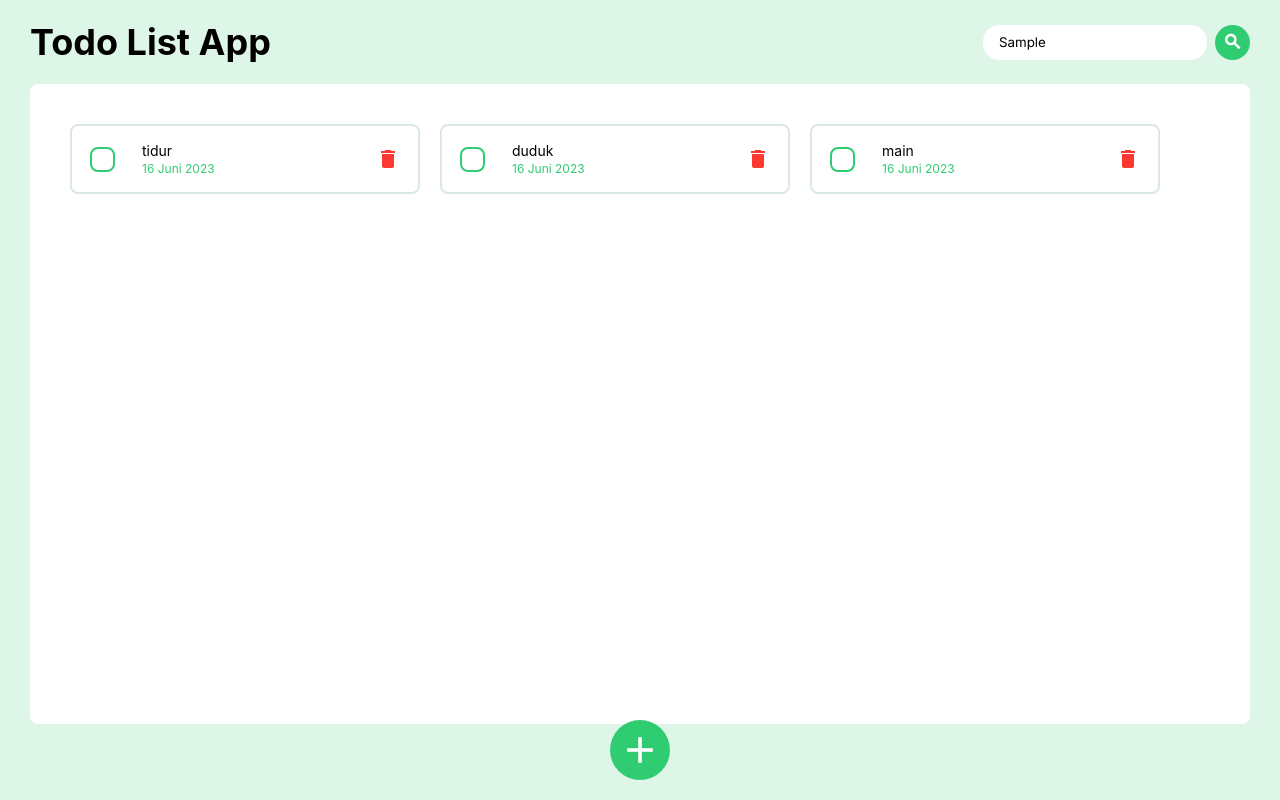
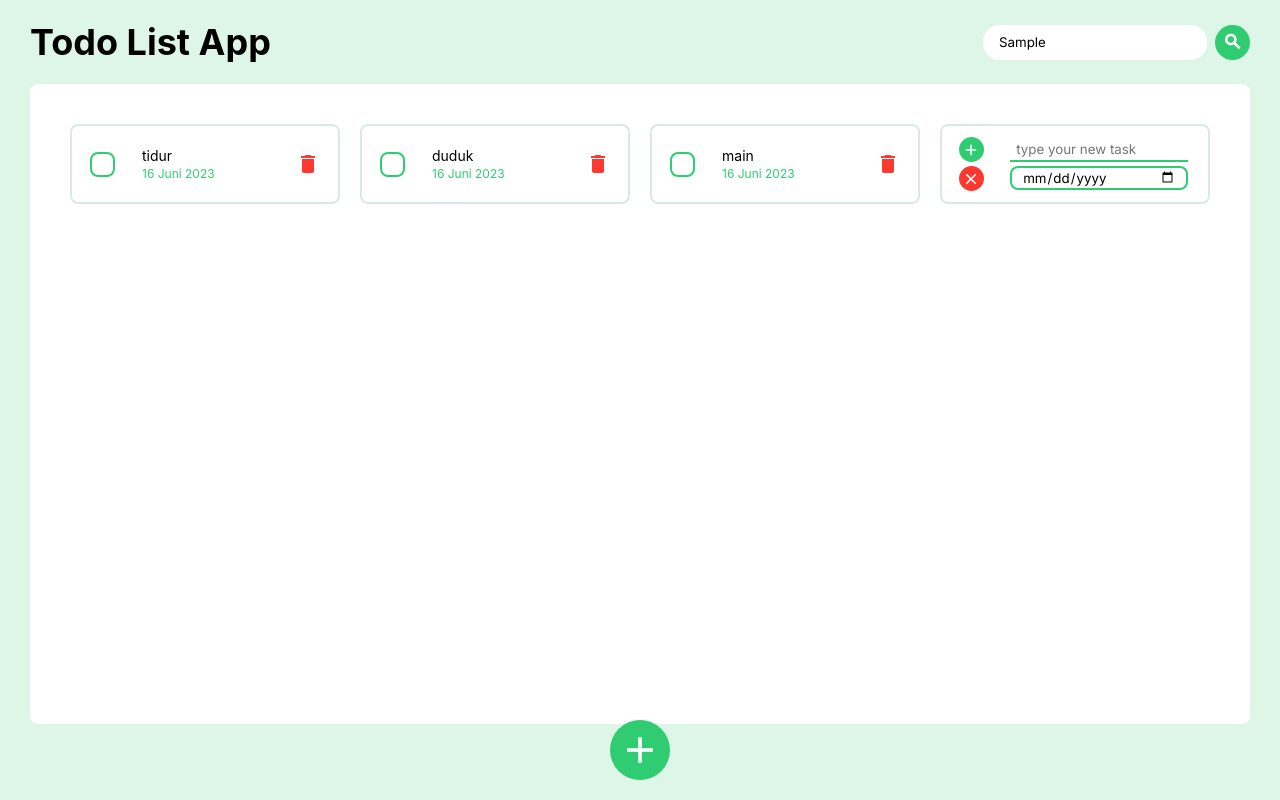
Before and after one commit to rasyidrmhd/technical-test-docheck, a React (Create React App) app in the folder frontend/third/: page / in a window 1280 px wide. Both pictures are taken after typing "Sample" into the empty fields and a click on the button "add". Built offline with nearby package versions, Linux system fonts and the light colour scheme.

Commit message:
tidying up and add all functionality

```diff
--- a/frontend/third/src/App.css
+++ b/frontend/third/src/App.css
@@ -18,15 +18,37 @@
 
 .white-box {
   background-color: white;
-  flex-direction: row;
   width: 100%;
   height: 80vh;
   border-radius: 8px;
+  padding: 40px 40px 20px;
+  overflow-y: auto;
+}
+
+.empty-task {
   display: flex;
-  padding: 40px 40px 20px;
+  height: 100%;
+  justify-content: center;
+  align-items: center;
+  font-size: 18px;
+}
+
+.card-group {
+  display: grid;
+  grid-template-columns: repeat(4, 1fr);
   gap: 20px;
-  flex-wrap: wrap;
-  overflow-y: auto;
+}
+
+.card {
+  min-width: 250px;
+  min-height: 80px;
+  gap: 10px;
+  background-color: white;
+  border-radius: 8px;
+  display: flex;
+  border: 2px solid #dae8e6;
+  font-size: 14px;
+  align-items: center;
 }
 
 .title {
@@ -48,28 +70,65 @@
   cursor: pointer;
 }
 
-.card {
-  width: 350px;
-  height: 70px;
-  gap: 10px;
-  background-color: white;
-  border-radius: 8px;
+.button-add-sm {
+  width: 25px;
+  height: 25px;
+  border: 0;
+  border-radius: 100%;
   display: flex;
-  border: 2px solid #dae8e6;
-  font-size: 14px;
-  word-wrap: break-word;
+  justify-content: center;
   align-items: center;
-  align-content: stretch;
+  bottom: 20px;
+  cursor: pointer;
 }
 
-input {
+.green {
+  background-color: #2fcc71;
+}
+
+.red {
+  background-color: #fb3931;
+}
+
+.input-search {
   border: 1px solid white;
   padding: 15px 15px;
   font-family: "inter";
+  height: 35px;
+  border-radius: 16px;
 }
 
-input:focus {
+.input-search:focus {
   outline: 2px solid #2fcc71;
+  font-family: "inter";
+}
+
+.input-task {
+  border: 0;
+  border-bottom: 2px solid #2fcc71;
+  padding: 6px;
+  font-family: "inter";
+  height: 24px;
+  width: 90%;
+  margin-bottom: 4px;
+}
+
+.input-task:focus {
+  outline: 0;
+  font-family: "inter";
+}
+
+.input-calendar {
+  height: 24px;
+  width: 90%;
+  padding: 10px;
+  border-radius: 8px;
+  border: 2px solid #2fcc71;
+  font-family: "inter";
+}
+
+.input-calendar:focus {
+  outline: 0;
   font-family: "inter";
 }
 
@@ -77,11 +136,6 @@ input:focus {
   display: flex;
   align-items: center;
   gap: 8px;
-}
-
-.input-search {
-  height: 35px;
-  border-radius: 16px;
 }
 
 .button-search {
@@ -108,7 +162,7 @@ input:focus {
   cursor: pointer;
 }
 
-.task-side-box {
+.card-side-box {
   height: 70px;
   width: 60px;
   display: flex;
@@ -116,8 +170,20 @@ input:focus {
   align-items: center;
 }
 
-.task-body {
+.card-side-box-column {
+  height: 70px;
+  width: 60px;
+  display: flex;
+  justify-content: center;
+  align-items: center;
+  flex-direction: column;
+  gap: 4px;
+}
+
+.card-body {
   flex-grow: 1;
+  padding: 10px 0;
+  word-wrap: break-word;
 }
 
 .checked-box {
--- a/frontend/third/src/App.tsx
+++ b/frontend/third/src/App.tsx
@@ -1,59 +1,46 @@
 import React from "react";
-import { useAppSelector, useAppDispatch } from "./store";
-import { addTask, checkTask, deleteTask } from "./store/features/taskSlice";
+import { useAppSelector } from "./store";
 import "./App.css";
-import { Icon } from "./components/Icon";
 import AddButton from "./components/AddButton";
 import { Header } from "./components/Header";
 import { TaskCard } from "./components/TaskCard";
+import { AddTaskCard } from "./components/AddTaskCard";
 
 function App() {
   const tasks = useAppSelector((state) => state.task.tasks);
-  const dispatch = useAppDispatch();
-  const [inputTaskName, setInputTaskName] = React.useState<string>("");
+  const [showForm, setShowForm] = React.useState<boolean>(false);
+  const [inputSearch, setInputSearch] = React.useState<string>("");
 
-  React.useEffect(() => {
-    console.log(tasks, ">>>>task");
-  }, [tasks]);
+  const filteredTasks = React.useMemo(() => {
+    if (!inputSearch) {
+      return tasks;
+    }
+    return tasks.filter((task) => task.name.toLowerCase().includes(inputSearch.toLowerCase().trim()));
+  }, [inputSearch, tasks]);
 
-  const onSubmit = React.useCallback(
-    (e: React.FormEvent<HTMLFormElement>) => {
-      e.preventDefault();
-      dispatch(addTask({ name: inputTaskName, dueDate: "16 Juni 2023" }));
-      setInputTaskName("");
-    },
-    [inputTaskName]
-  );
+  const onSubmitSearch = React.useCallback((e: React.FormEvent<HTMLFormElement>) => {
+    e.preventDefault();
+    setInputSearch(e.currentTarget.search.value);
+  }, []);
 
   return (
     <div className="app">
-      <Header />
-      <AddButton />
+      <Header onSubmit={onSubmitSearch} />
       <div className="white-box">
-        {tasks.map((task) => (
-          <TaskCard key={task.id} id={task.id} name={task.name} checked={task.checked} dueDate={task.dueDate}></TaskCard>
-        ))}
+        {tasks.length > 0 || showForm ? (
+          <div className="card-group">
+            {filteredTasks.map((task) => (
+              <TaskCard key={task.id} id={task.id} name={task.name} checked={task.checked} dueDate={task.dueDate}></TaskCard>
+            ))}
+            {showForm && <AddTaskCard showForm={setShowForm} />}
+          </div>
+        ) : (
+          <div className="empty-task">
+            <text>You don't have any task yet. Click button below to add new task.</text>
+          </div>
+        )}
       </div>
-      {/* <form onSubmit={onSubmit}>
-        <input type="text" value={inputTaskName} onChange={(e) => setInputTaskName(e.target.value)} />
-        <button type="submit">add</button>
-      </form>
-      <ul>
-        {tasks.map((task) => (
-          <li
-            key={task.id}
-            onClick={() => {
-              dispatch(checkTask({ id: task.id }));
-            }}
-            onDoubleClick={() => {
-              dispatch(deleteTask({ id: task.id }));
-            }}
-            style={{ margin: 10 }}
-          >
-            {task.name}
-          </li>
-        ))}
-      </ul> */}
+      <AddButton onClick={() => setShowForm(true)} />
     </div>
   );
 }
--- a/frontend/third/src/components/AddButton.tsx
+++ b/frontend/third/src/components/AddButton.tsx
@@ -1,9 +1,9 @@
 import React from "react";
 import { Icon } from "./Icon";
 
-const AddButton: React.FC = () => {
+const AddButton: React.FC<{ onClick: () => void }> = ({ onClick }) => {
   return (
-    <button className="button-add">
+    <button className="button-add" onClick={onClick}>
       <Icon icon="add" color="white" size="44px" />
     </button>
   );
--- /dev/null
+++ b/frontend/third/src/components/AddTaskCard.tsx
@@ -0,0 +1,43 @@
+import React from "react";
+import { Icon } from "./Icon";
+import { Task, checkTask, deleteTask, addTask } from "../store/features/taskSlice";
+import { useAppDispatch } from "../store";
+
+export const AddTaskCard: React.FC<{ showForm: React.Dispatch<React.SetStateAction<boolean>> }> = ({ showForm }) => {
+  const dispatch = useAppDispatch();
+  const onSubmitSearch = React.useCallback((e: React.FormEvent<HTMLFormElement>) => {
+    e.preventDefault();
+    const task = e.currentTarget.task.value;
+    const date = e.currentTarget.date.value;
+    if (!task || !date) {
+      return;
+    }
+    dispatch(addTask({ name: task, dueDate: new Date(date) }));
+    showForm(false);
+  }, []);
+  return (
+    <form onSubmit={onSubmitSearch}>
+      <div className="card">
+        <div className="card-side-box-column">
+          <button type="submit" className="button-add-sm green">
+            <Icon icon="add" color="white" size="18px" />
+          </button>
+          <button
+            type="button"
+            className="button-add-sm red"
+            onClick={() => {
+              showForm(false);
+            }}
+          >
+            <Icon icon="close" color="white" size="18px" />
+          </button>
+        </div>
+        <div className="card-body">
+          <input type="text" name="task" className="input-task" placeholder="type your new task" />
+          <br />
+          <input type="date" name="date" className="input-calendar" />
+        </div>
+      </div>
+    </form>
+  );
+};
--- a/frontend/third/src/components/Header.tsx
+++ b/frontend/third/src/components/Header.tsx
@@ -1,12 +1,12 @@
 import React from "react";
 import { Icon } from "./Icon";
 
-export const Header: React.FC = () => {
+export const Header: React.FC<{ onSubmit: (e: React.FormEvent<HTMLFormElement>) => void }> = ({ onSubmit }) => {
   return (
     <div className="header-box">
       <text className="title">Todo List App</text>
-      <form className="search-box" onSubmit={(e) => e.preventDefault()}>
-        <input type="text" placeholder="Search task" className="input-search" />
+      <form className="search-box" onSubmit={onSubmit}>
+        <input type="text" name="search" placeholder="Search task" className="input-search" />
         <button type="submit" className="button-search">
           <Icon icon="search" color="white" size="20px" weight="600" />
         </button>
--- a/frontend/third/src/components/TaskCard.tsx
+++ b/frontend/third/src/components/TaskCard.tsx
@@ -7,17 +7,17 @@ export const TaskCard: React.FC<Task> = ({ id, name, dueDate, checked }) => {
   const dispatch = useAppDispatch();
   return (
     <div className="card">
-      <div className="task-side-box">
+      <div className="card-side-box">
         <div className={`checked-box ${checked ? "checked" : ""}`} onClick={() => dispatch(checkTask({ id }))}>
           {checked && <Icon icon="check" color="white" size="16px" weight="800" />}
         </div>
       </div>
-      <div className="task-body">
+      <div className="card-body">
         <text>{name}</text>
         <br />
         <text style={{ color: "#2fcc71", fontSize: "12px" }}>{dueDate}</text>
       </div>
-      <div className="task-side-box">
+      <div className="card-side-box">
         <button className="button-delete" onClick={() => dispatch(deleteTask({ id }))}>
           <Icon icon="delete" color="#fb3931" />
         </button>
--- a/frontend/third/src/store/features/taskSlice.ts
+++ b/frontend/third/src/store/features/taskSlice.ts
@@ -6,6 +6,11 @@ export interface Task {
   checked: boolean;
   dueDate: string;
 }
+
+const toLocaleDateString = (date: Date) => {
+  let options: Intl.DateTimeFormatOptions = { year: "numeric", month: "long", day: "numeric" };
+  return date.toLocaleDateString("id-ID", options);
+};
 
 const initialState: { tasks: Task[] } = {
   tasks: [
@@ -34,16 +39,17 @@ export const taskSlice = createSlice({
   name: "task",
   initialState,
   reducers: {
-    addTask: (state, action: PayloadAction<{ name: string; dueDate: string }>) => {
-      if (!action.payload.name) {
+    addTask: (state, action: PayloadAction<{ name: string; dueDate: Date }>) => {
+      if (!action.payload.name || !action.payload.dueDate) {
         return;
       }
       const newId = state.tasks.length === 0 ? 1 : state.tasks[state.tasks.length - 1].id + 1;
+      const newDate = toLocaleDateString(action.payload.dueDate);
       state.tasks.push({
         id: newId,
         name: action.payload.name,
         checked: false,
-        dueDate: action.payload.dueDate,
+        dueDate: newDate,
       });
     },
     deleteTask: (state, action: PayloadAction<{ id: number }>) => {
```
